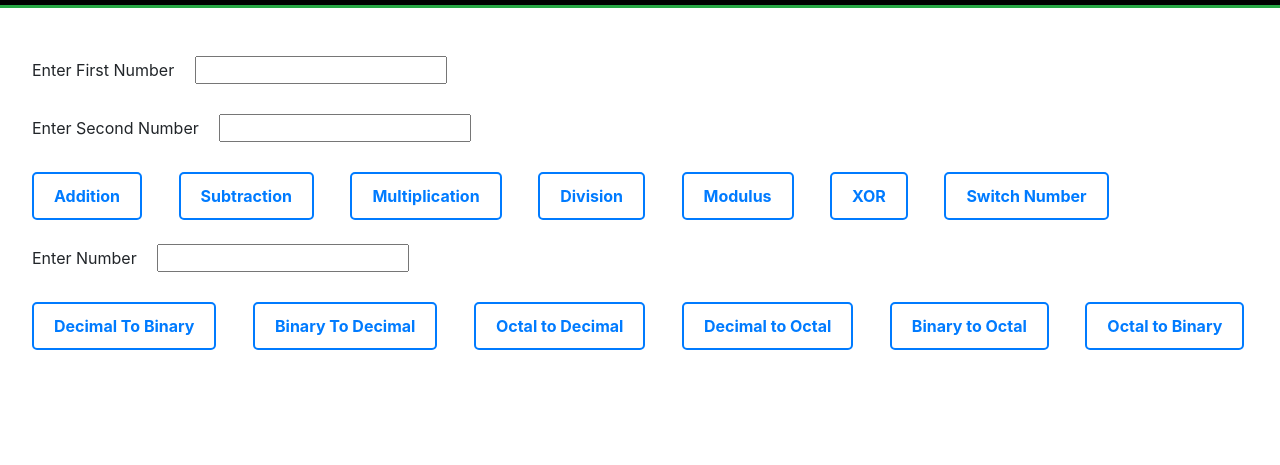
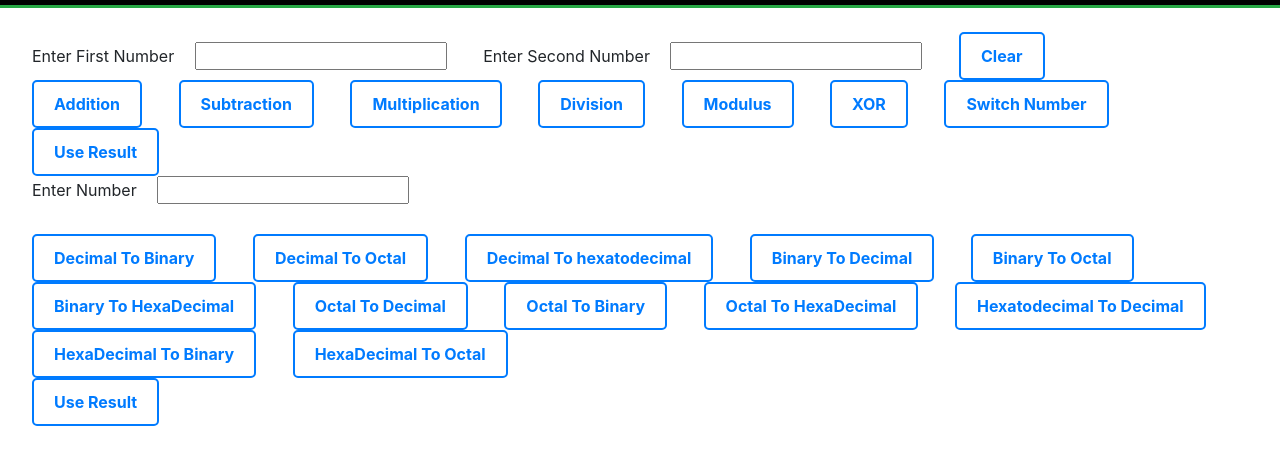
Before and after one commit to AshmitMathur/Advanced-Calculator, a plain HTML site: page index.html in a window 1280 px wide. Shown: the part 51-516 px from the top of the page. Drawn offline with nearby package versions, Linux system fonts and the light colour scheme.

Commit message:
Update index.html

```diff
--- a/index.html
+++ b/index.html
@@ -18,36 +18,45 @@
       <li class="nav-item active">
         <a class="nav-link" href="#">Home <span class="sr-only">(current)</span></a>
       </li>
-    </ul>
+      </ul>
   </div>
 </nav>
-<br><br>
-    <label for="number">Enter First Number</label>
-    <input type="number" id="First">
+<br>
+<label for="First" class="lb1">Enter First Number  </label>
+<input type="number" id="First">
+<label for="Second">Enter Second Number</label>
+<input type="number" id="Second">
+<button onclick="clearinput()"class="calc-btn rr">Clear</button>
+<br>
+<button onclick="add()" class="calc-btn aa">Addition</button>
+<button onclick="subt()" class="calc-btn aa">Subtraction</button>
+<button onclick="mult()" class="calc-btn aa">Multiplication</button>
+<button onclick="divi()" class="calc-btn aa">Division</button>
+<button onclick="modu()" class="calc-btn aa">Modulus</button>
+<button onclick="xor()" class="calc-btn aa">XOR</button>
+<button onclick="switches()" class="calc-btn cc">Switch Number</button>
     <br>
+    <button onclick="useresult()" class="calc-btn bb">Use Result
+    </button>
     <br>
-    <label for="number">Enter Second Number</label>
-    <input type="number" id="Second">
-     <br>
-     <br>
-    <button onclick="add()" class="calc-btn">Addition</button>
-    <button onclick="subt()" class="calc-btn">Subtraction</button>
-    <button onclick="mult()" class="calc-btn">Multiplication</button>
-    <button onclick="divi()" class="calc-btn">Division</button>
-    <button onclick="modu()" class="calc-btn">Modulus</button>
-    <button onclick="xor()" class="calc-btn">XOR</button>
-    <button onclick="switches()" class="calc-btn">Switch Number</button>
+    <label for="Third">Enter Number</label>
+    <input type="text" id="Third">
     <br><br>
-    <label for="number">Enter Number</label>
-    <input type="number" id="Third">
-    <br><br>
-    <button onclick="decimaltobinary()" class="calc-btn">Decimal To Binary</button>
-    <button onclick="binarytodecimal()" class="calc-btn">Binary To Decimal</button>
-    <button onclick="octaltodecimal()" class="calc-btn">Octal to Decimal</button>
-    <button onclick="decimaltooctal()" class="calc-btn">Decimal to Octal</button>
-    <button onclick="binarytooctal()" class="calc-btn">Binary to Octal</button>
-    <button onclick="octaltobinary()" class="calc-btn">Octal to Binary</button>
-    <br><br>
+    <button onclick="decimaltobinary()" class="calc-btn aa">Decimal To Binary</button>
+    <button onclick="decimaltooctal()" class="calc-btn aa">Decimal To Octal</button>
+    <button onclick="decimaltohexa()" class="calc-btn aa">Decimal To hexatodecimal</button>
+    <button onclick="binarytodecimal()" class="calc-btn aa " >Binary To Decimal</button>
+    <button onclick="binarytooctal()" class="calc-btn aa">Binary To Octal</button>
+    <button onclick="bintohex()" class="calc-btn aa">Binary To HexaDecimal</button>
+    <button onclick="octaltodecimal()" class="calc-btn aa">Octal To Decimal</button>
+    <button onclick="octaltobinary()" class="calc-btn aa">Octal To Binary</button>
+    <button onclick="octaltohex()" class="calc-btn aa">Octal To HexaDecimal</button>
+    <button onclick="hexatodecimal()" class="calc-btn aa">Hexatodecimal To Decimal</button>
+    <button onclick="hexatobinary()" class="calc-btn aa">HexaDecimal To Binary</button>
+    <button onclick="hextooctal()" class="calc-btn aa">HexaDecimal To Octal</button>
+    <br>
+    <button onclick="usresult()" class="calc-btn bb">Use Result</button>
+    <br>
     <div class="output">
       <h1 id="output"></h1>
     </div>
```
